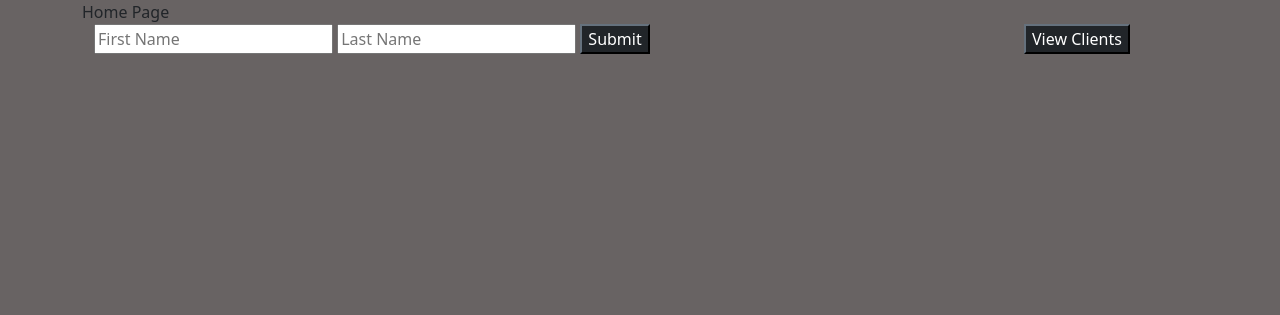
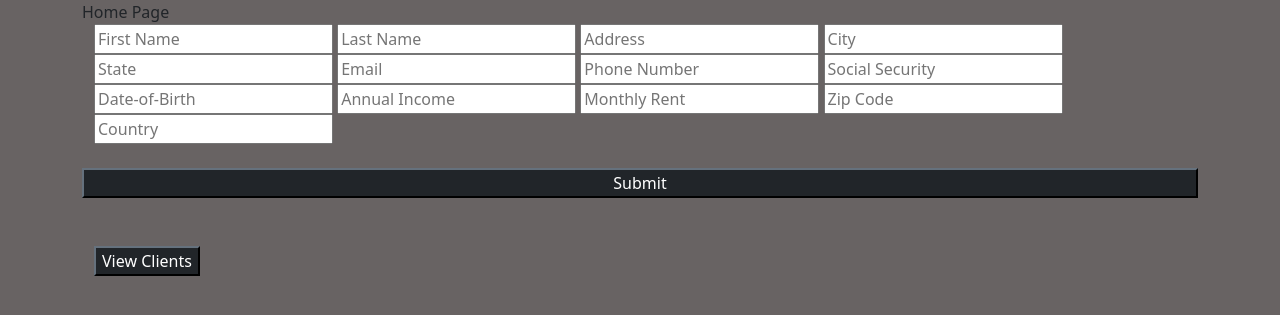
Before and after one commit to rydobbe/Python, a Flask app: page / in a window 1280 px wide. Shown: the top 315 px of the page. Run offline with Flask 2, Linux system fonts and the light colour scheme.

Commit message:
correct bootstrap/node.js integration

```diff
--- a/Web_Flask/app.py
+++ b/Web_Flask/app.py
@@ -1,4 +1,5 @@
 #Imports
+from datetime import date
 from enum import unique
 from flask import Flask, flash, redirect, render_template, request, url_for
 from flask_sqlalchemy import SQLAlchemy
@@ -18,16 +19,40 @@ db = SQLAlchemy(app)
 
 # # DB Model
 class Client(db.Model):
-    id = db.Column(db.Integer, primary_key=True)
+    id = db.Column(db.Integer(), primary_key=True)
     firstName = db.Column(db.String(255), nullable=False)
     lastName = db.Column(db.String(255), nullable=False)
+    address = db.Column(db.String(255), nullable=False)
+    city = db.Column(db.String(50), nullable=False)
+    state = db.Column(db.String(10), nullable=False)
+    email = db.Column(db.String(255), nullable=False)
+    phone = db.Column(db.Integer(), nullable=False)
+    socialSecurity = db.Column(db.Integer(), nullable=False)
+    dateOfBirth = db.Column(db.Integer(), nullable=False)
+    annualIncome = db.Column(db.Integer(), nullable=False)
+    monthlyRent = db.Column(db.Integer(), nullable=False)
+    zipCode = db.Column(db.Integer(), nullable=False)
+    country = db.Column(db.String(50), nullable=False)
 
-    def __init__(self, firstName, lastName):
+
+
+    def __init__(self, firstName, lastName, address, city,
+                        state, email, phone, socialSecurity,
+                        dateOfBirth, annualIncome, monthlyRent,
+                        zipCode, country):
         self.firstName = firstName
         self.lastName = lastName
-
-    def __repr__(self):
-        return '<Client %r>' % self.firstName
+        self.address = address
+        self.city = city
+        self.state = state
+        self.email = email
+        self.phone = phone
+        self.socialSecurity = socialSecurity
+        self.dateOfBirth = dateOfBirth
+        self.annualIncome = annualIncome
+        self.monthlyRent = monthlyRent
+        self.zipCode = zipCode
+        self.country = country
 
 
 @app.route("/")
@@ -39,7 +64,22 @@ def index():
 def register():
     firstName = request.form['firstName']
     lastName = request.form['lastName']
-    client = Client(firstName=firstName, lastName=lastName)
+    address = request.form['address']
+    city = request.form['city']
+    state = request.form['state']
+    email = request.form['email']
+    phone = request.form['phone']
+    socialSecurity = request.form['socialSecurity']
+    dateOfBirth = request.form['dateOfBirth']
+    annualIncome = request.form['annualIncome']
+    monthlyRent = request.form['monthlyRent']
+    zipCode = request.form['zipCode']
+    country = request.form['country']
+    client = Client(firstName=firstName, lastName=lastName, address=address,
+                    city=city, state=state, email=email, phone=phone,
+                    socialSecurity=socialSecurity, dateOfBirth=dateOfBirth,
+                    annualIncome=annualIncome, monthlyRent=monthlyRent, zipCode=zipCode,
+                    country=country)
     db.session.add(client)
     db.session.commit()
     return redirect(url_for("registered_clients"))
--- a/Web_Flask/templates/index.html
+++ b/Web_Flask/templates/index.html
@@ -14,14 +14,30 @@
                 <form action="/register", method="post">
                     <input name="firstName" placeholder="First Name" type="text"></input>
                     <input name="lastName" placeholder="Last Name" type="text"></input>
-                    <button class="btn-dark ml-4" type="submit">Submit</button>
+                    <input name="address" placeholder="Address" type="text"></input>
+                    <input name="city" placeholder="City" type="text"></input>
+                    <input name="state" placeholder="State" type="text"></input>
+                    <input name="email" placeholder="Email" type="text"></input>
+                    <input name="phone" placeholder="Phone Number" type="text"></input>
+                    <input name="socialSecurity" placeholder="Social Security" type="text"></input>
+                    <input name="dateOfBirth" placeholder="Date-of-Birth" type="text"></input>
+                    <input name="annualIncome" placeholder="Annual Income" type="text"></input>
+                    <input name="monthlyRent" placeholder="Monthly Rent" type="text"></input>
+                    <input name="zipCode" placeholder="Zip Code" type="text"></input>
+                    <input name="country" placeholder="Country" type="text"></input>
+                    <br>
+                    <br>
+                    <div class="row">
+                        <button class="btn-dark type="submit">Submit</button>
+                    </div>
                 </form>
             </div>
-            <div class="col-2">
-                <form action="/view_clients" method="post">
-                    <button class="btn-dark" type="submit">View Clients</button>
-                </form>
-            </div>
+        </div>
+        <br>
+        <br>
+            <form action="/view_clients" method="post">
+                <button class="btn-dark" type="submit">View Clients</button>
+            </form>
         </div>
     </div>
 
```
Also changed, not shown: Web_Flask/package-lock.json, Web_Flask/package.json (renamed from package.json), Web_Flask/sqlite_database.db, Web_Flask/templates/client_view.html (added).
